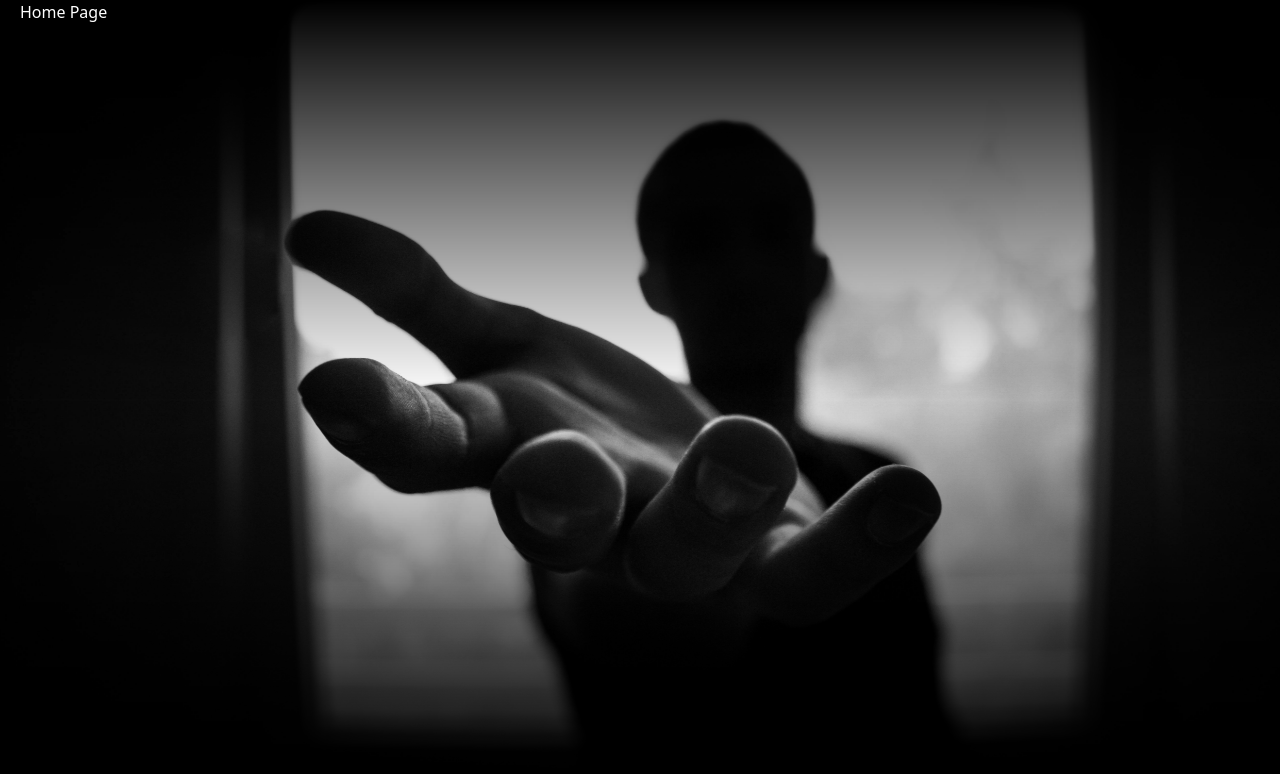
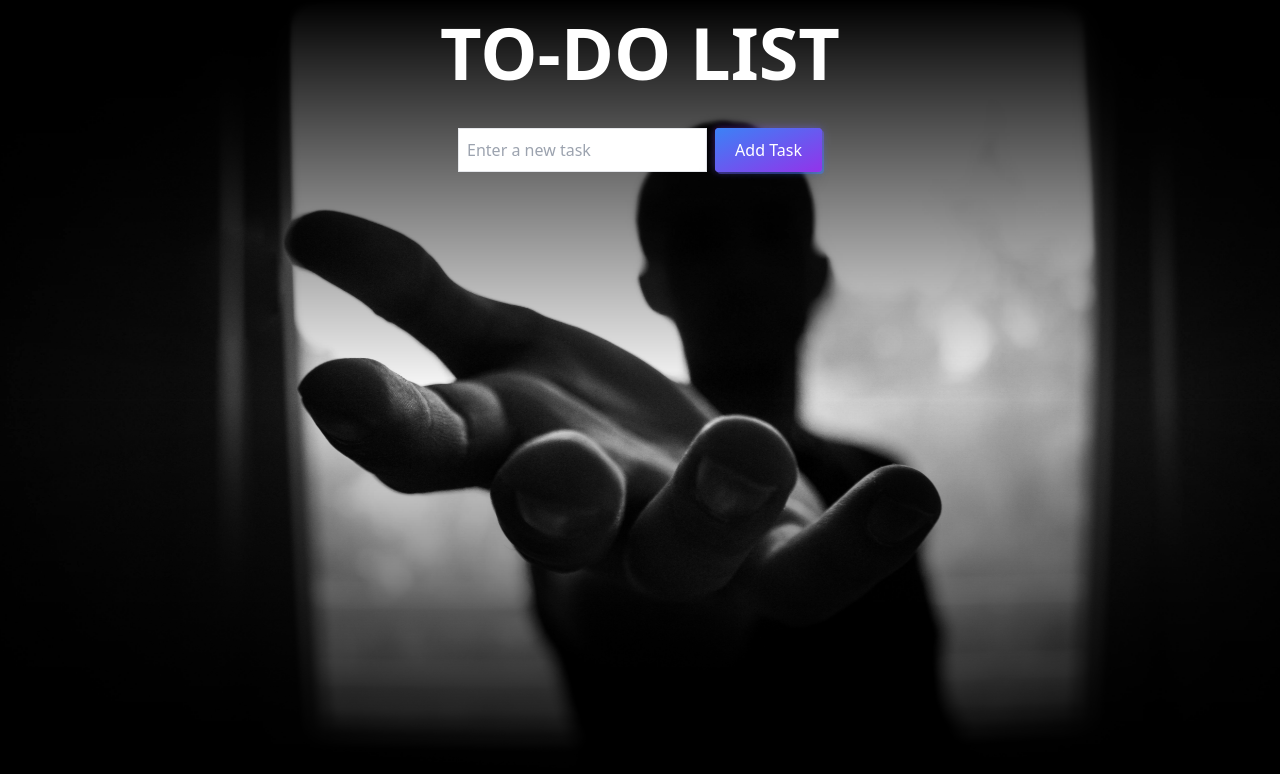
Before and after one commit to Sazid60/Job-Task, a React (Vite) app: page / in a window 1280 px wide. Shown: the top 774 px of the page. Built offline with nearby package versions, Linux system fonts and the light colour scheme.

Commit message:
Added:Taking Task Input and Set To Local Storage

```diff
--- /dev/null
+++ b/src/Components/TaskInput.jsx
@@ -0,0 +1,37 @@
+
+import { useState } from 'react';
+
+const TaskInput = ({ addTask }) => {
+    const [task, setTask] = useState('');
+
+    const handleSubmit = (e) => {
+        e.preventDefault();
+
+        // it confirm the filed is not empty
+        if (task.trim()) {
+            addTask(task);
+            setTask('');
+        }
+    };
+
+    return (
+        <form onSubmit={handleSubmit} className="flex justify-center ">
+            <input
+                type="text"
+                value={task}
+                onChange={(e) => setTask(e.target.value)}
+                placeholder="Enter a new task"
+                className="border lg:p-2 w-auto mr-2 text-black"
+            />
+            <button type="submit" className="px-5 py-2.5 relative rounded group font-medium text-white inline-block">
+                <span className="absolute top-0 left-0 w-full h-full rounded opacity-50 filter blur-sm bg-gradient-to-br from-purple-600 to-blue-500"></span>
+                <span className="h-full w-full inset-0 absolute mt-0.5 ml-0.5 bg-gradient-to-br filter group-active:opacity-0 rounded opacity-50 from-purple-600 to-blue-500"></span>
+                <span className="absolute inset-0 w-full h-full transition-all duration-200 ease-out rounded shadow-xl bg-gradient-to-br filter group-active:opacity-0 group-hover:blur-sm from-purple-600 to-blue-500"></span>
+                <span className="absolute inset-0 w-full h-full transition duration-200 ease-out rounded bg-gradient-to-br to-purple-600 from-blue-500"></span>
+                <span className="relative">Add Task</span>
+            </button>
+        </form>
+    );
+};
+
+export default TaskInput;
--- a/src/Pages/Home.jsx
+++ b/src/Pages/Home.jsx
@@ -1,8 +1,31 @@
+import { useEffect } from "react";
+import { useState } from "react";
+import TaskInput from "../Components/TaskInput";
 
 const Home = () => {
+    // This grabs the data saved in Local Storage and allows to set new data
+    const [tasks, setTasks] = useState(() => {
+        const savedTasks = localStorage.getItem('tasks');
+        return savedTasks ? JSON.parse(savedTasks) : [];
+    });
+
+    // if the tasks are added this helps to add the task in local storage promptly
+    useEffect(() => {
+        localStorage.setItem('tasks', JSON.stringify(tasks));
+    }, [tasks]);
+
+    // makes and object of a new task and adds with te existing ones.
+    const addTask = (taskText) => {
+        const newTask = { text: taskText, completed: false };
+        setTasks([...tasks, newTask]);
+    };
+
     return (
         <>
-            <h1>Home Page</h1>
+            <div className="text-center p-4">
+                <h1 className="text-4xl md:text-4xl lg:text-5xl xl:text-7xl font-bold mb-4 md:mb-5 lg:mb-7 xl:mb-10 uppercase">To-Do List</h1>
+                <TaskInput addTask={addTask} />
+            </div>
         </>
     )
 };
```
